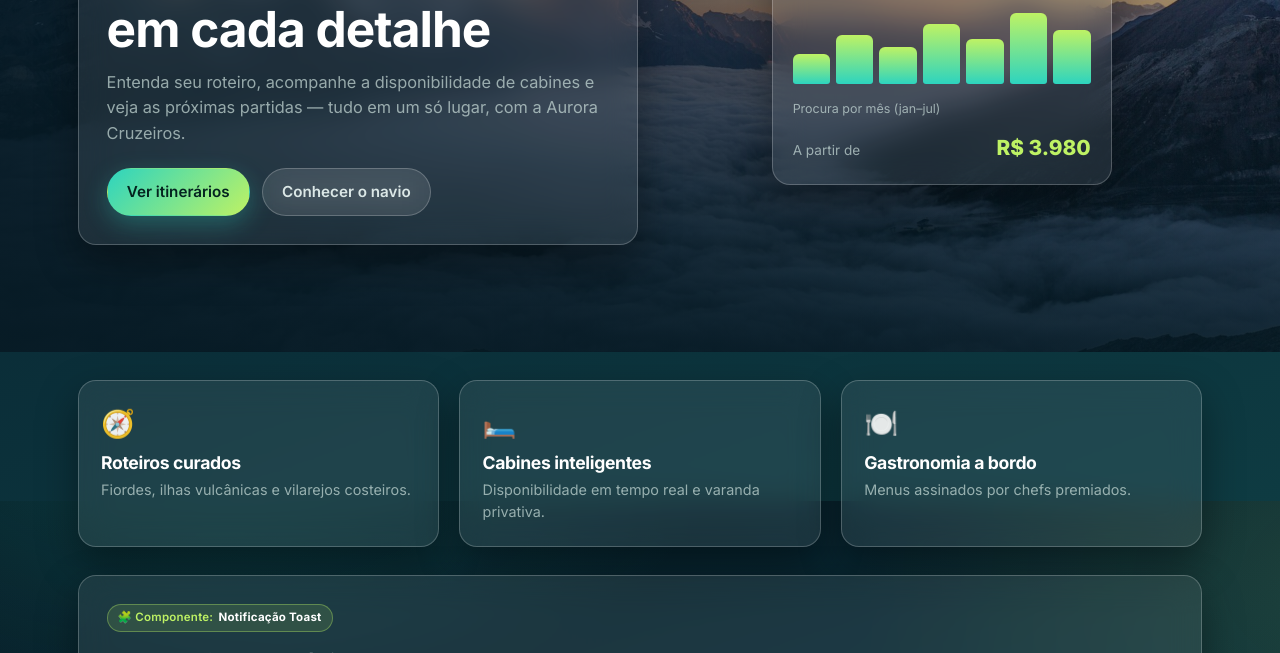
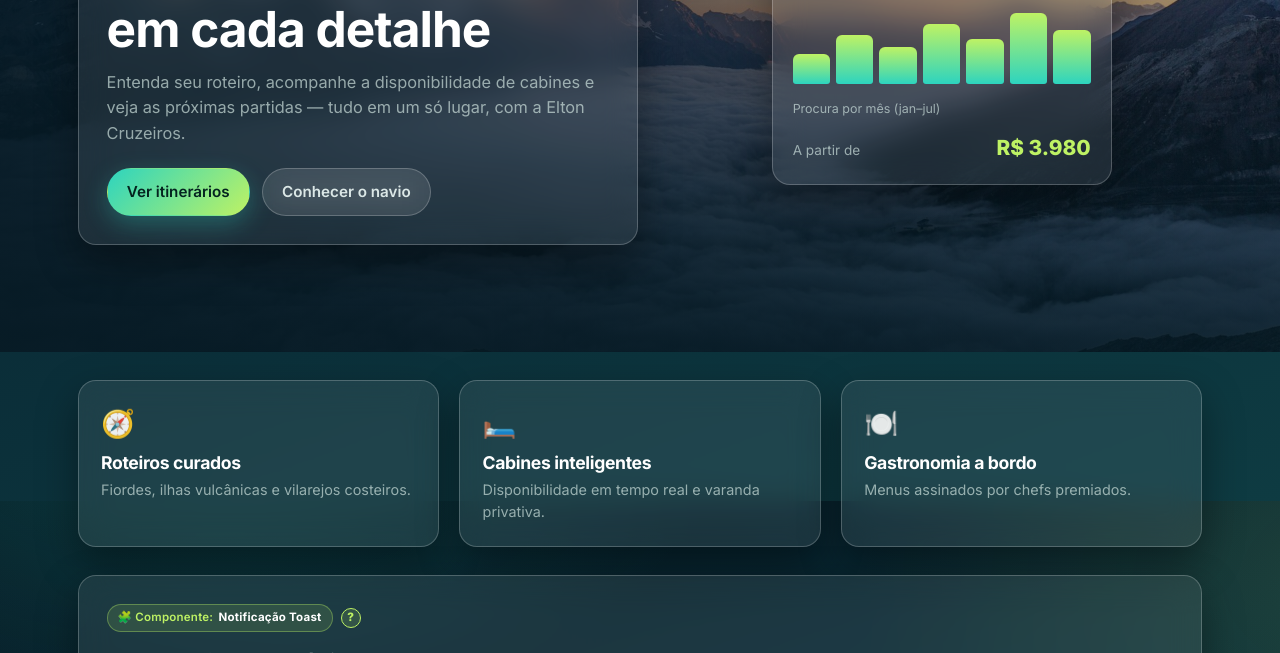
Before and after one commit to Caspiom/elton-cruzeiros, a React (Vite) app: page /#/ in a window 1280 px wide. Shown: the part 299-952 px from the top of the page. Built offline with nearby package versions, Linux system fonts and the light colour scheme.

Commit message:
feat: botao ? (HelpTip) explica cada componente + navio Elton Star

```diff
--- a/src/components/Card/Card.css
+++ b/src/components/Card/Card.css
@@ -26,6 +26,12 @@
 }
 
 /* Etiqueta clara do componente exigido na atividade */
+.card-component-row {
+  display: flex;
+  align-items: center;
+  gap: 0.5rem;
+}
+
 .card-component {
   align-self: flex-start;
   display: inline-flex;
--- a/src/components/Card/Card.jsx
+++ b/src/components/Card/Card.jsx
@@ -1,4 +1,5 @@
 import './Card.css'
+import HelpTip from '../HelpTip/HelpTip'
 
 /**
  * Card — painel de vidro ("liquid glass") que embrulha cada componente.
@@ -7,17 +8,21 @@ import './Card.css'
  *  - title: título "de verdade" da seção (ex.: "Perguntas frequentes")
  *  - component: NOME do componente da atividade (ex.: "Acordeão"),
  *    exibido como etiqueta clara para identificação na avaliação
+ *  - help: explicação detalhada mostrada no "?" (HelpTip) ao lado do rótulo
  *  - concepts: conceitos React demonstrados (ex.: "useState · props")
  *  - description: texto curto explicando a seção
  *  - children: o componente visual em si (conteúdo aninhado)
  */
-function Card({ title, component, concepts, description, children }) {
+function Card({ title, component, help, concepts, description, children }) {
   return (
     <section className="card glass" aria-label={title}>
       {component && (
-        <span className="card-component" title="Componente exigido na atividade">
-          <span aria-hidden="true">🧩</span> Componente:&nbsp;<strong>{component}</strong>
-        </span>
+        <div className="card-component-row">
+          <span className="card-component" title="Componente exigido na atividade">
+            <span aria-hidden="true">🧩</span> Componente:&nbsp;<strong>{component}</strong>
+          </span>
+          {help && <HelpTip title={component}>{help}</HelpTip>}
+        </div>
       )}
       <div className="card-head">
         <h2>{title}</h2>
--- /dev/null
+++ b/src/components/HelpTip/HelpTip.jsx
@@ -0,0 +1,64 @@
+import { useEffect, useRef, useState } from 'react'
+import styles from './HelpTip.module.css'
+
+/**
+ * HelpTip — botão "?" que abre um popover de vidro com a explicação
+ * detalhada de um componente (como funciona, o que usa, a que se liga).
+ *
+ * Conceitos React demonstrados:
+ *  - props: `title` (nome do componente) e `children` (a explicação)
+ *  - state (useState): controla a visibilidade do popover
+ *  - useRef + useEffect: fecha ao clicar fora ou apertar Escape (com limpeza)
+ *  - manipulação de eventos: clique no botão e na tecla Escape
+ *
+ * Acessibilidade: botão com aria-expanded/aria-label; popover com role
+ * e aria-labelledby; fecha com Escape e devolve o foco ao botão.
+ */
+function HelpTip({ title = 'Componente', children }) {
+  const [open, setOpen] = useState(false)
+  const boxRef = useRef(null)
+  const btnRef = useRef(null)
+
+  useEffect(() => {
+    if (!open) return
+    function onClickOutside(e) {
+      if (boxRef.current && !boxRef.current.contains(e.target)) setOpen(false)
+    }
+    function onEsc(e) {
+      if (e.key === 'Escape') {
+        setOpen(false)
+        btnRef.current?.focus()
+      }
+    }
+    document.addEventListener('mousedown', onClickOutside)
+    document.addEventListener('keydown', onEsc)
+    return () => {
+      document.removeEventListener('mousedown', onClickOutside)
+      document.removeEventListener('keydown', onEsc)
+    }
+  }, [open])
+
+  return (
+    <span className={styles.wrap} ref={boxRef}>
+      <button
+        ref={btnRef}
+        type="button"
+        className={styles.trigger}
+        aria-expanded={open}
+        aria-label={`Como funciona o componente ${title}`}
+        onClick={() => setOpen((v) => !v)}
+      >
+        ?
+      </button>
+
+      {open && (
+        <div className={`${styles.pop} glass`} role="dialog" aria-label={`Sobre: ${title}`}>
+          <p className={styles.popTitle}>Como funciona — {title}</p>
+          <div className={styles.popBody}>{children}</div>
+        </div>
+      )}
+    </span>
+  )
+}
+
+export default HelpTip
--- /dev/null
+++ b/src/components/HelpTip/HelpTip.module.css
@@ -0,0 +1,105 @@
+/* HelpTip.module.css */
+
+.wrap {
+  position: relative;
+  display: inline-flex;
+}
+
+.trigger {
+  width: 20px;
+  height: 20px;
+  display: inline-flex;
+  align-items: center;
+  justify-content: center;
+  border-radius: 50%;
+  border: 1px solid var(--accent);
+  background: rgba(190, 242, 100, 0.14);
+  color: var(--accent);
+  font-size: 0.72rem;
+  font-weight: 800;
+  line-height: 1;
+  padding: 0;
+}
+
+.trigger:hover {
+  background: var(--accent);
+  color: var(--on-primary);
+}
+
+.pop {
+  position: absolute;
+  z-index: 50;
+  top: calc(100% + 8px);
+  left: 0;
+  width: min(300px, 78vw);
+  padding: 0.9rem 1rem;
+  text-align: left;
+  animation: popIn 0.15s ease;
+}
+
+/* Seta do popover */
+.pop::before {
+  content: "";
+  position: absolute;
+  top: -6px;
+  left: 14px;
+  width: 12px;
+  height: 12px;
+  background: inherit;
+  border-left: 1px solid var(--glass-border);
+  border-top: 1px solid var(--glass-border);
+  transform: rotate(45deg);
+  backdrop-filter: blur(var(--blur));
+  -webkit-backdrop-filter: blur(var(--blur));
+}
+
+@keyframes popIn {
+  from {
+    opacity: 0;
+    transform: translateY(-4px);
+  }
+  to {
+    opacity: 1;
+    transform: translateY(0);
+  }
+}
+
+.popTitle {
+  margin: 0 0 0.4rem;
+  color: var(--accent);
+  font-size: 0.78rem;
+  font-weight: 700;
+  text-transform: uppercase;
+  letter-spacing: 0.04em;
+}
+
+.popBody {
+  color: var(--text);
+  font-size: 0.84rem;
+  line-height: 1.5;
+}
+
+.popBody p {
+  margin: 0 0 0.5rem;
+}
+.popBody p:last-child {
+  margin-bottom: 0;
+}
+.popBody strong {
+  color: #fff;
+}
+.popBody code {
+  font-size: 0.78rem;
+}
+
+/* Alinha o popover à direita quando perto da borda direita */
+@media (max-width: 520px) {
+  .pop {
+    left: auto;
+    right: 0;
+  }
+  .pop::before {
+    left: auto;
+    right: 14px;
+  }
+}
--- a/src/pages/Ajuda.jsx
+++ b/src/pages/Ajuda.jsx
@@ -21,7 +21,7 @@ const faq = [
   {
     title: 'Há atividades para crianças?',
     content:
-      'Sim! O Aurora Star tem clube infantil com monitores, cinema ao ar livre, piscina rasa e oficinas temáticas durante toda a travessia.',
+      'Sim! O Elton Star tem clube infantil com monitores, cinema ao ar livre, piscina rasa e oficinas temáticas durante toda a travessia.',
   },
   {
     title: 'Qual a política de bagagem?',
@@ -49,6 +49,15 @@ function Ajuda() {
         component="Acordeão"
         concepts="useState · props"
         description="Apenas uma resposta fica aberta por vez, com transição suave."
+        help={
+          <>
+            <p>O <strong>Acordeão</strong> empilha seções que expandem e colapsam — ideal para FAQ.</p>
+            <p><strong>Como funciona:</strong> o estado (<code>useState</code>) guarda qual item está aberto; clicar no título alterna. Só um abre por vez e a transição de altura é suave (CSS grid).</p>
+            <p><strong>O que recebe:</strong> os itens por <code>props</code> ({'{ items: [{ title, content }] }'}).</p>
+            <p><strong>Liga-se a:</strong> a lista <code>faq</code> definida nesta página.</p>
+            <p><strong>Acessibilidade:</strong> cada título é um <code>button</code> com <code>aria-expanded</code>/<code>aria-controls</code> e o conteúdo é uma <code>region</code>.</p>
+          </>
+        }
       >
         <Accordion items={faq} />
       </Card>
--- a/src/pages/Home.jsx
+++ b/src/pages/Home.jsx
@@ -1,6 +1,7 @@
 import { Link } from 'react-router-dom'
 import { useState } from 'react'
 import { useToast } from '../context/ToastContext'
+import HelpTip from '../components/HelpTip/HelpTip'
 import styles from './Home.module.css'
 
 /**
@@ -39,7 +40,7 @@ function Home() {
             <h1>Sinta a calma do mar em cada detalhe</h1>
             <p>
               Entenda seu roteiro, acompanhe a disponibilidade de cabines e veja
-              as próximas partidas — tudo em um só lugar, com a Aurora Cruzeiros.
+              as próximas partidas — tudo em um só lugar, com a Elton Cruzeiros.
             </p>
             <div className={styles.heroActions}>
               <Link to="/itinerarios" className="btn btn-primary">
@@ -89,9 +90,18 @@ function Home() {
 
         {/* ---------- NEWSLETTER (Componente: Toast) ---------- */}
         <div className={`${styles.news} glass`}>
-          <span className="card-component" style={{ alignSelf: 'flex-start' }}>
-            <span aria-hidden="true">🧩</span>&nbsp;Componente:&nbsp;<strong>Notificação Toast</strong>
-          </span>
+          <div className="card-component-row" style={{ alignSelf: 'flex-start' }}>
+            <span className="card-component">
+              <span aria-hidden="true">🧩</span>&nbsp;Componente:&nbsp;<strong>Notificação Toast</strong>
+            </span>
+            <HelpTip title="Notificação Toast">
+              <p>O <strong>Toast</strong> mostra mensagens temporárias de feedback (sucesso, erro, aviso, info) num canto da tela.</p>
+              <p><strong>Como funciona:</strong> usa <strong>estado global</strong> via <strong>Context API</strong> (<code>ToastProvider</code> + hook <code>useToast()</code>). Chamar <code>notify(mensagem, tipo)</code> adiciona um toast à lista.</p>
+              <p><strong>Some sozinho:</strong> cada toast usa <code>useEffect</code> + <code>setTimeout</code> para se fechar após alguns segundos (ou no botão ×).</p>
+              <p><strong>Liga-se a:</strong> qualquer componente — aqui o formulário de newsletter; em Itinerários, a ordenação e o botão "Reservar".</p>
+              <p><strong>Acessibilidade:</strong> container com <code>aria-live</code> para leitores de tela anunciarem a mensagem.</p>
+            </HelpTip>
+          </div>
           <h2>Receba ofertas de última hora</h2>
           <p className={styles.newsDesc}>
             Ao enviar, uma <strong>notificação toast</strong> (estado global via
--- a/src/pages/Navio.jsx
+++ b/src/pages/Navio.jsx
@@ -45,7 +45,7 @@ function Navio() {
   return (
     <div className="page">
       <header className="pageHead">
-        <h1>Nosso Navio — Aurora Star</h1>
+        <h1>Nosso Navio — Elton Star</h1>
         <p>
           16 decks, 1.200 cabines e vista para o oceano em cada corredor.
           Conheça as seções e a disponibilidade atual.
@@ -54,10 +54,19 @@ function Navio() {
 
       <div className="grid">
         <Card
-          title="Explore o Aurora Star"
+          title="Explore o Elton Star"
           component="Abas"
           concepts="useState · teclado"
           description="Alterne entre as seções do navio. As setas ← → também navegam."
+          help={
+            <>
+              <p>As <strong>Abas</strong> organizam o conteúdo em painéis — só um fica visível por vez.</p>
+              <p><strong>Como funciona:</strong> o estado (<code>useState</code>) guarda o índice da aba ativa; ao clicar (ou usar as setas ← →) o estado muda e o painel correspondente é exibido.</p>
+              <p><strong>O que recebe:</strong> a lista de abas por <code>props</code> ({'{ tabs: [{ label, content }] }'}).</p>
+              <p><strong>Liga-se a:</strong> os dados <code>navioTabs</code> definidos nesta página.</p>
+              <p><strong>Acessibilidade:</strong> <code>role=tablist/tab/tabpanel</code>, <code>aria-selected</code> e foco "roving" (<code>tabIndex</code>).</p>
+            </>
+          }
         >
           <Tabs tabs={navioTabs} />
         </Card>
@@ -67,6 +76,14 @@ function Navio() {
           component="Barra de Progresso"
           concepts="props · 0–100"
           description="Ocupação atual por categoria para a próxima partida."
+          help={
+            <>
+              <p>A <strong>Barra de Progresso</strong> mostra visualmente quanto de uma cota/tarefa já foi preenchido.</p>
+              <p><strong>Como funciona:</strong> é um componente "puro" — recebe o valor (0–100) por <code>props</code> e ajusta a largura do preenchimento. O valor é limitado (clamp) a 0–100.</p>
+              <p><strong>Liga-se a:</strong> os dados <code>ocupacao</code> desta página — uma barra por categoria de cabine.</p>
+              <p><strong>Acessibilidade:</strong> <code>role=progressbar</code> com <code>aria-valuenow/valuemin/valuemax</code>.</p>
+            </>
+          }
         >
           <div className={styles.bars}>
             {ocupacao.map((o) => (
```
Also changed, not shown: src/pages/Itinerarios.jsx (+19 -3 lines).
